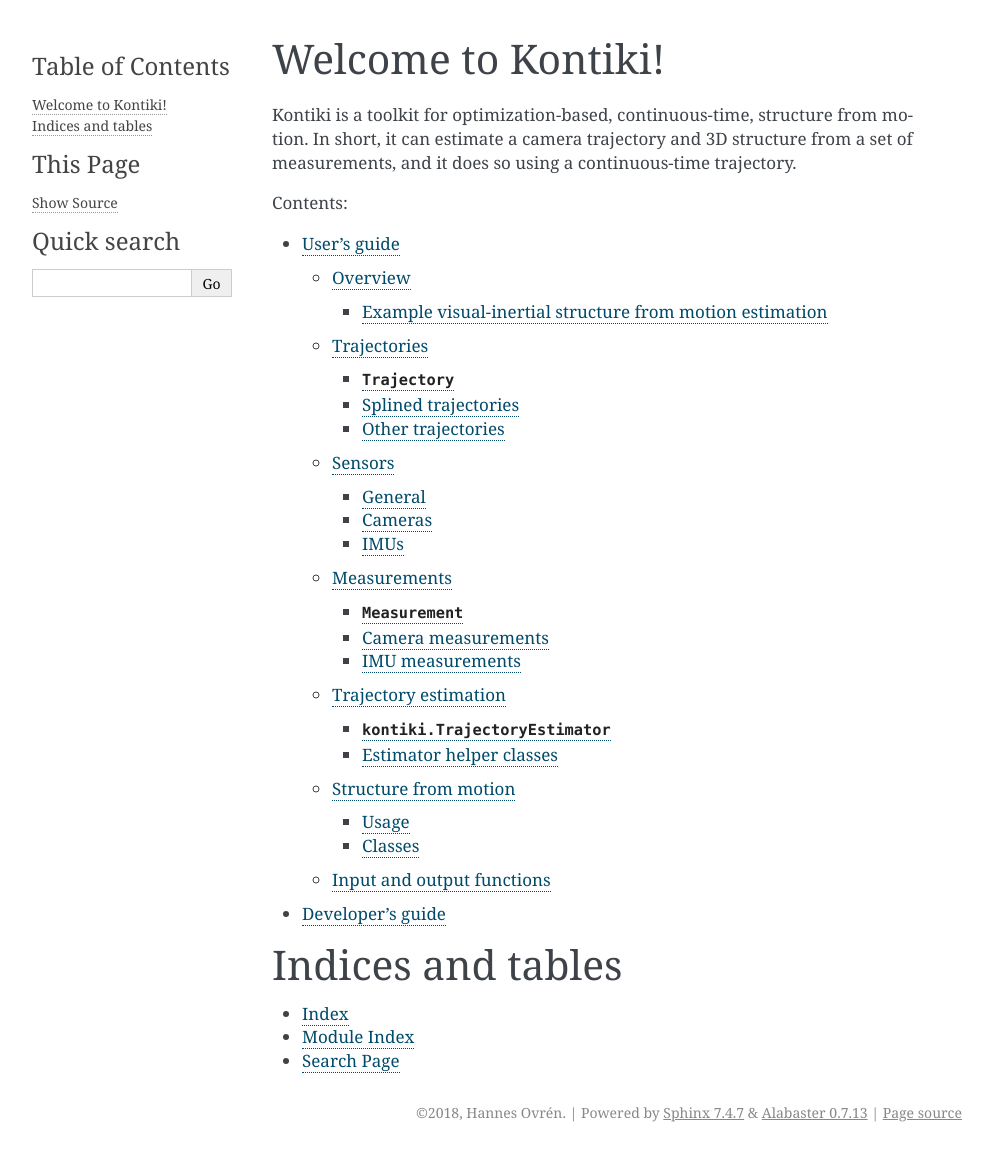
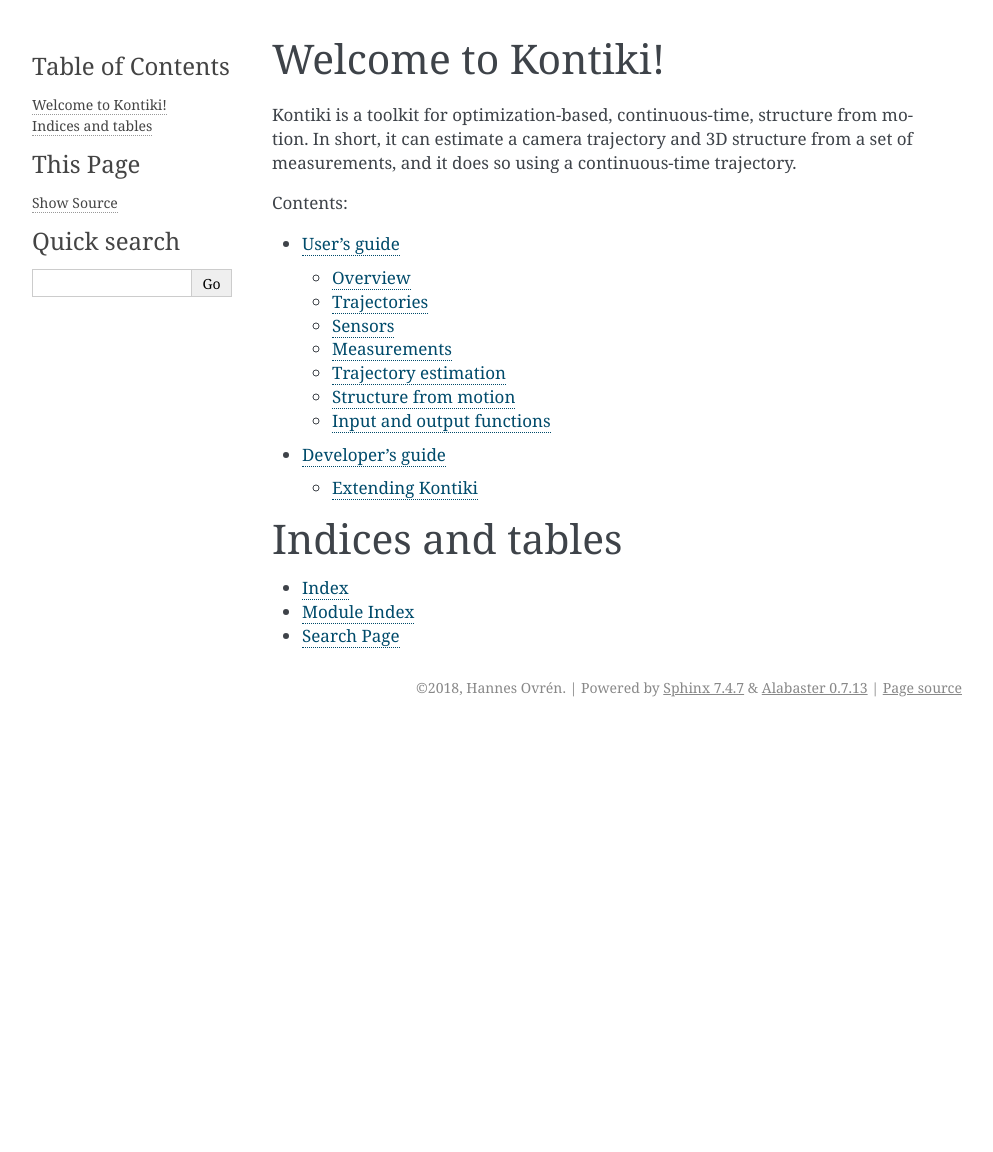
Before and after one commit to hovren/kontiki, a Sphinx documentation site: the page built from docs/index.rst, in a window 1280 px wide. Shown: the whole page, without its empty margins (148-1141 px from the left). Built offline with Sphinx 7.4.7, drawn with Linux system fonts in a browser that asks for light colours; after the commit the page ends 900 px from its top, so only the background shows below that; some of the changed lines change nothing that is shown.

Commit message:
docs: extending kontiki

```diff
--- /dev/null
+++ b/docs/developers/extending.rst
@@ -0,0 +1,87 @@
+#################
+Extending Kontiki
+#################
+
+Kontiki can look tricky to work with because of its close ties to C++ and Ceres-Solver, which makes some parts of the
+code base a bit complicated.
+Here we will try to explain the steps necessary to implement new functionality.
+This documentation is not a tutorial, but gives a high-level view of the steps involve to create new
+trajectories, measurements, etc.
+For details, look at the source code for an existing class of the type you wish to implement.
+
+.. contents::
+
+General
+====================
+
+Extending by forking
+--------------------
+The first thing to note is that to extend Kontiki you must currently fork it, and implement your new features.
+This is because making an extension system that allows external modules is very tricky.
+Ideas on how to solve it are very welcome!
+
+Views and Entitites
+-------------------
+To make it easier to work with Ceres-Solver, our optimization backend, we have implemented a general system for
+creating optimizable entities.
+To do so we introduce two concepts:
+
+Views
+    The View is the workhorse of the entity system.
+    It implements all the behaviour of an object, as well as data accessors.
+    The view contents are defined by a :cpp:class:`ParameterStore`, and a :cpp:class:`Metadata` instance.
+
+Parameter stores
+    The parameter store is an abstraction layer to allow the view to access the actual data required, from different sources.
+
+Metadata
+    The metadata holds all information necessary to create/define the object together with the data in the parmaeter store.
+    The metadata instance is used when adding a residual to the optimization problem, in order to allow it to be recreated
+    at evaluation time.
+
+Entities
+    Where the View is created on the fly by wrapping a :cpp:class:`ParameterStore`, and a :cpp:class:`Metadata`,
+    the Entity is a concrete instantiation of it.
+    It is the interface which users are supposed to instantiate and work with.
+    Entities own their data, but Views do not.
+
+As an example, the :py:class:`kontiki.trajectories.UniformSE3SplineTrajectory` is an entity.
+The entity instance contains an owning parameter store, and a metadata object that defines the full trajectory.
+When we add a measurement that uses the splined trajectory, the residual struct is given a metadata object that defines
+the *spline segment* (number of knots, start time, knot spacing) which is required by the measurement.
+When the optimizer calls the residual cost function, a View of this spline segment is created from the metadata object,
+and a parameter vector.
+
+New trajectories
+================
+
+To create a new directory the following steps should be performed.
+
+#. Create a new ``my_trajectory.h`` file in ``cpplib/include/kontiki/trajectories/``
+#. Define what kind of metadata your new trajectory requires. In short this means to define
+    1. Any data that is not a parameter to optimize, e.g. spline knot spacing.
+    2. Information required to recreate (part of) the trajectory, e.g. the number of spline segment control points.
+    3. Implement the ``NumParameters()`` function that computes the number of parameters used by this metadata object.
+#. Create your view template ``MyTrajectoryView<T, MetaType>``, that inherits from ``TrajectoryView<T, MetaType>``.
+   Implement getter and setter functions to access data in either the view metadata, or parameter store.
+#. Implement ``MyTrajectoryView::Evaluate(const T t, const int flags)``.
+   Begin by creating the ``TrajectoryEvaluation`` to be returned, by giving it the ``flags`` argument.
+   Fill ``result.position``, ``result.velocity``, etc. with whatever result your trajectory should give at time t.
+#. Implement  ``MyTrajectory::MinTime()`` and ``MyTrajectory::MaxTime()``.
+#. Implement ``MyTrajectoryEntity<...>`` by inheriting from ``TrajectoryEntity<...>``.
+   Here you must define
+   1. The constructor(s), used by users of your code to construct the object.
+   2. The ``AddToProblem(...)`` method, which adds (part of) the trajectory to the optimization problem.
+#. Create ``MyTrajectory`` class by inheriting from ``LinearEntity``.
+   Here you must...
+   1. add the constructor by ``using MyTrajectoryEntity<...>::MyTrajectoryEntity``.
+   2. Define the trajectory ID, ``static constexpr const char* CLASS_ID = "MyTrajectory"``
+
+For Python bindings you also need to
+
+#. Create a new ``py_my_trajectory.cc`` file in ``python/src/kontiki/trajectories/``
+#. Wrap the class using pybind11.
+#. Add ``MyTrajectory`` to the trajectory list in ``python/src/kontiki/trajectory_defs.h``.
+   This makes sure support for the trajectory is compiled into all sensors, estimators, etc.
+#. Add ``kontiki_add_module(kontiki.trajectories._my_trajectory)`` to ``pyhon/CMakeLists.txt``.
+#. Add ``TrajectoryExtension('_split_trajectory')`` to the extensions list in ``pyhon/setup.py``.
--- a/docs/developers/toctree.rst
+++ b/docs/developers/toctree.rst
@@ -4,3 +4,5 @@
 
 .. toctree::
     :maxdepth: 2
+
+    extending
--- a/docs/index.rst
+++ b/docs/index.rst
@@ -13,7 +13,7 @@
 Contents:
 
 .. toctree::
-   :maxdepth: 3
+   :maxdepth: 2
 
    users/toctree
    developers/toctree
```
